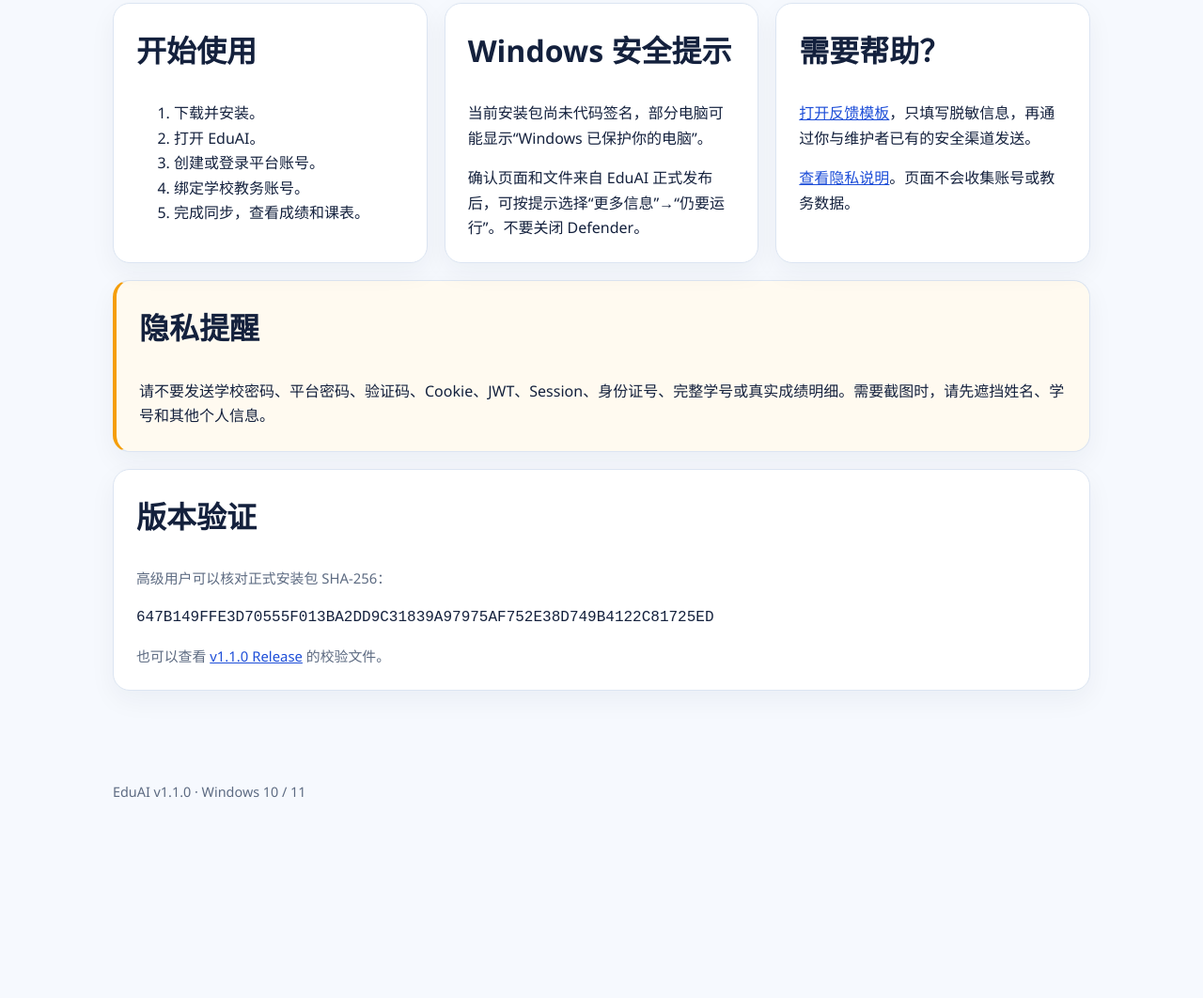
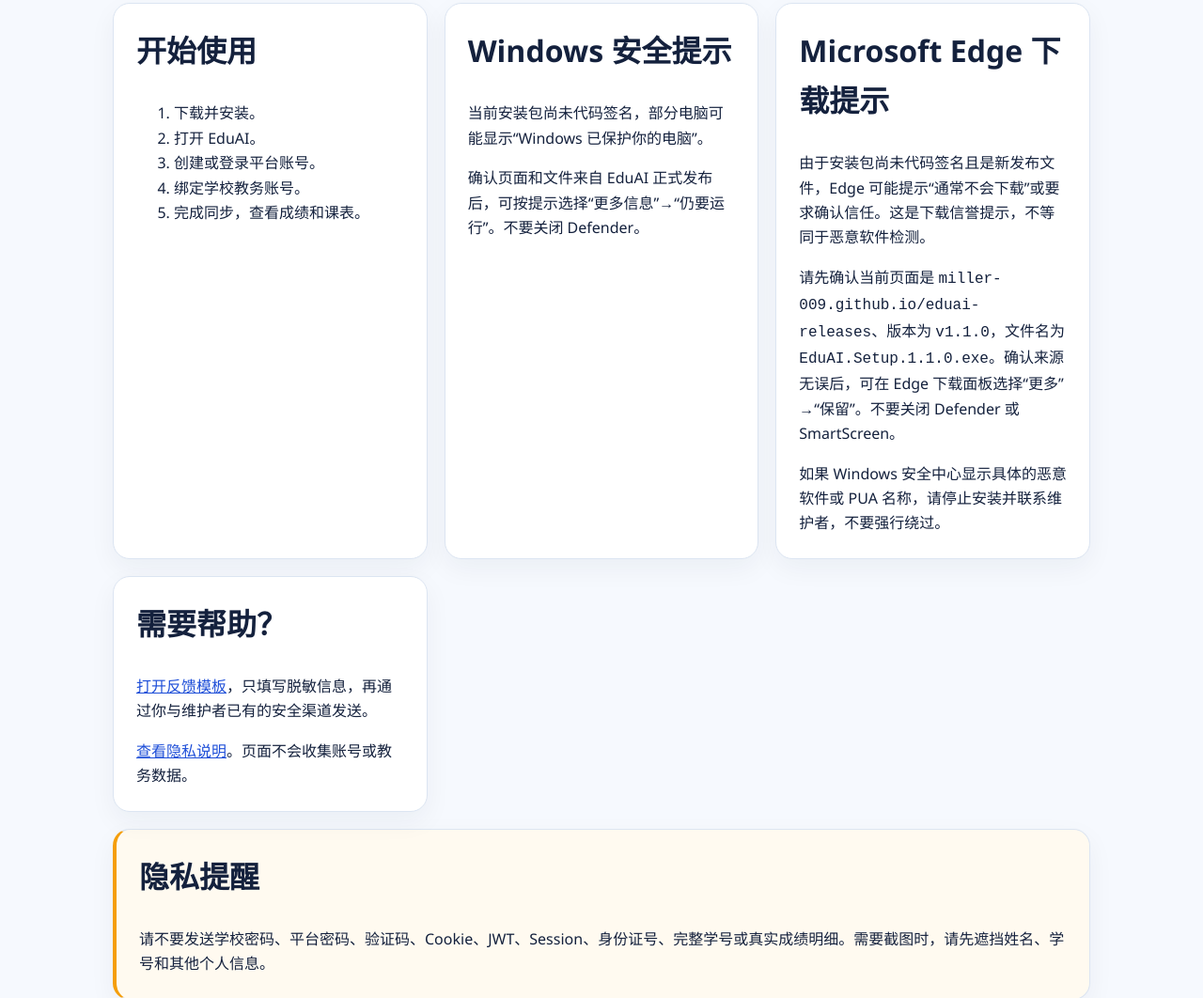
Before and after one commit to Miller-009/eduai-releases, a plain HTML site: page docs/index.html in a window 1280 px wide. Shown: the part 489-1551 px from the top of the page at 94% size. Before the commit the page ends 1388 px from the top, so only its background shows below. Drawn offline with Linux system fonts and the light colour scheme.

Commit message:
docs: add Microsoft Edge download guidance
Deploy the reviewed Edge reputation guidance to the public landing page. The v1.1.0 Setup, Release asset, tag, and SHA remain unchanged.

```diff
--- a/docs/index.html
+++ b/docs/index.html
@@ -40,6 +40,12 @@
         <p>确认页面和文件来自 EduAI 正式发布后，可按提示选择“更多信息”→“仍要运行”。不要关闭 Defender。</p>
       </article>
       <article class="card">
+        <h2>Microsoft Edge 下载提示</h2>
+        <p>由于安装包尚未代码签名且是新发布文件，Edge 可能提示“通常不会下载”或要求确认信任。这是下载信誉提示，不等同于恶意软件检测。</p>
+        <p>请先确认当前页面是 <code>miller-009.github.io/eduai-releases</code>、版本为 <code>v1.1.0</code>，文件名为 <code>EduAI.Setup.1.1.0.exe</code>。确认来源无误后，可在 Edge 下载面板选择“更多”→“保留”。不要关闭 Defender 或 SmartScreen。</p>
+        <p>如果 Windows 安全中心显示具体的恶意软件或 PUA 名称，请停止安装并联系维护者，不要强行绕过。</p>
+      </article>
+      <article class="card">
         <h2>需要帮助？</h2>
         <p><a href="feedback.html">打开反馈模板</a>，只填写脱敏信息，再通过你与维护者已有的安全渠道发送。</p>
         <p><a href="privacy.html">查看隐私说明</a>。页面不会收集账号或教务数据。</p>
```
Also changed, not shown: 1 other file.
